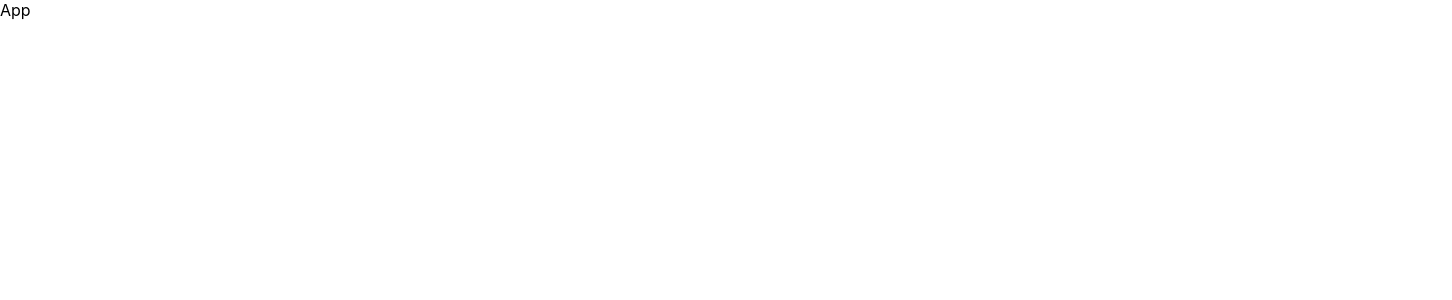
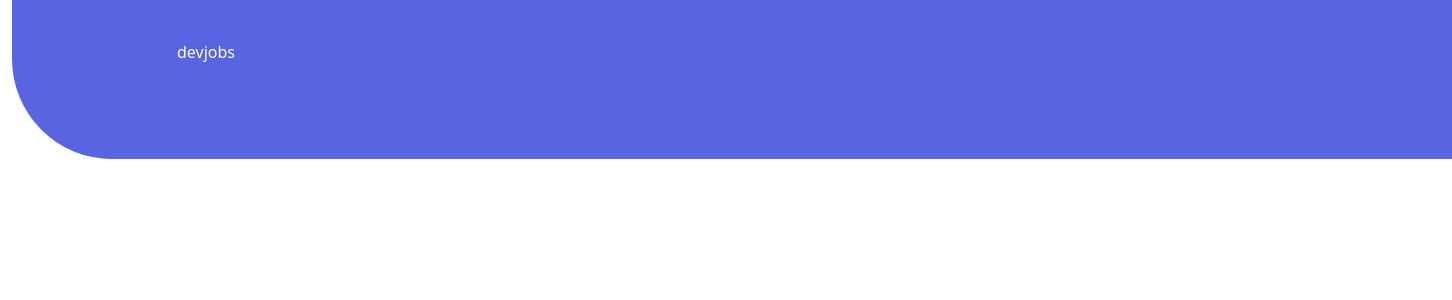
Before and after one commit to stevenAmalitech/DEVJOBS_WEB-APP, a React (Create React App) app in the folder jobs-app/: page / in a window 1280 px wide. Shown: the top 300 px of the page, 1452 px wide, since content can reach past the window. Built offline with nearby package versions, Linux system fonts and the light colour scheme.

Commit message:
progress navbar

```diff
--- a/jobs-app/src/App.js
+++ b/jobs-app/src/App.js
@@ -1,11 +1,23 @@
 import './App.css';
+import React, { Component }  from 'react';
+import 'bootstrap/dist/css/bootstrap.min.css';
+import Navigation from './components/Navigation';
+import './components/Navigation.css';
 
-function App() {
-  return (
-    <div className="App">
-      App
-    </div>
-  );
+
+
+class App extends Component {
+  render () {
+    return(
+    <div className="container-fluid position-relative">
+      <Navigation />
+
+     </div>
+     );
+
+
+    }
 }
 
+
 export default App;
--- /dev/null
+++ b/jobs-app/src/components/Navigation.css
@@ -0,0 +1,22 @@
+.aaa{
+
+width: 1440px;
+height: 160px;
+left: 1440px;
+top: 0px;
+background: #5964E0;
+border-radius: 0px 0px 0px 100px;
+transform: matrix(1, 0, 0, 1, 0, -1);
+}
+
+.bbb{
+position: absolute;
+width: 115px;
+height: 32px;
+left: 165px;
+top: 44px;
+
+}
+
+.daynight{
+}
--- /dev/null
+++ b/jobs-app/src/components/Navigation.js
@@ -0,0 +1,17 @@
+import React from 'react'
+
+function Navigation() {
+  return (
+
+<div className="aaa triangle">
+  <div className="container-fluid">
+    <span className="navbar-brand text-white mb-0 h1 bbb">devjobs</span>
+  </div>
+
+
+
+</div>
+  )
+}
+
+export default Navigation;
```
